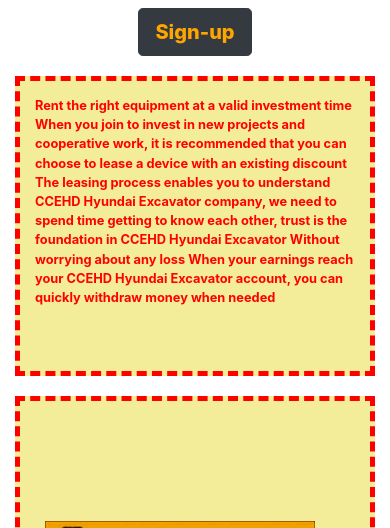
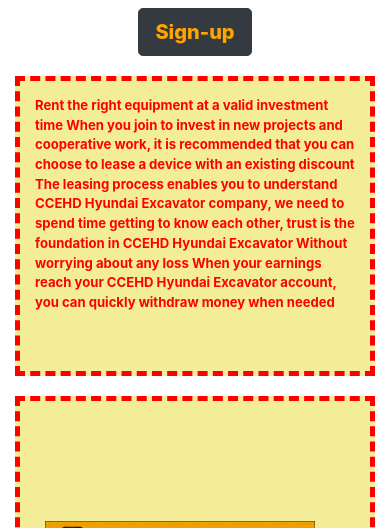
Before and after one commit to senthilkumars123/hrm_2024, a plain HTML site: page index.html in a window 390 px wide. Shown: the part 602-1130 px from the top of the page. Drawn offline with nearby package versions, Linux system fonts and the light colour scheme.

Commit message:
Update index.html

```diff
--- a/index.html
+++ b/index.html
@@ -145,7 +145,7 @@
 
         @media only screen and (max-width: 600px) {
   p{
-    font-size:0.8em;
+    font-size:0.82em;
       font-weight:700;
       margin:25x;
       padding:15px;
```
